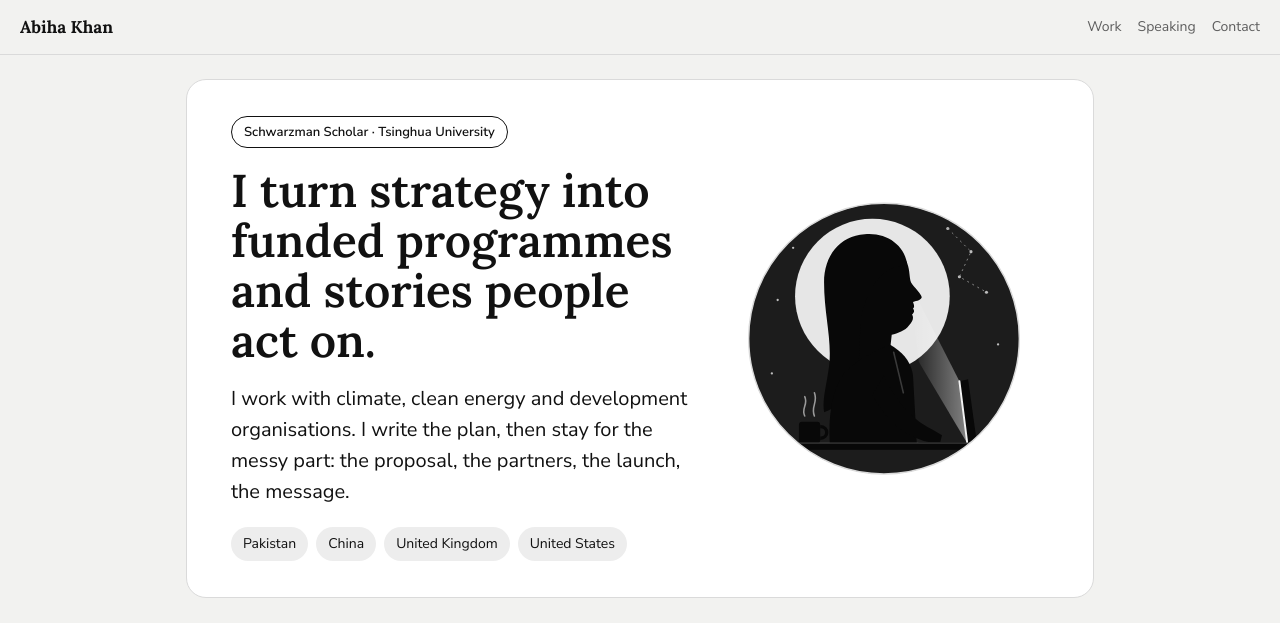
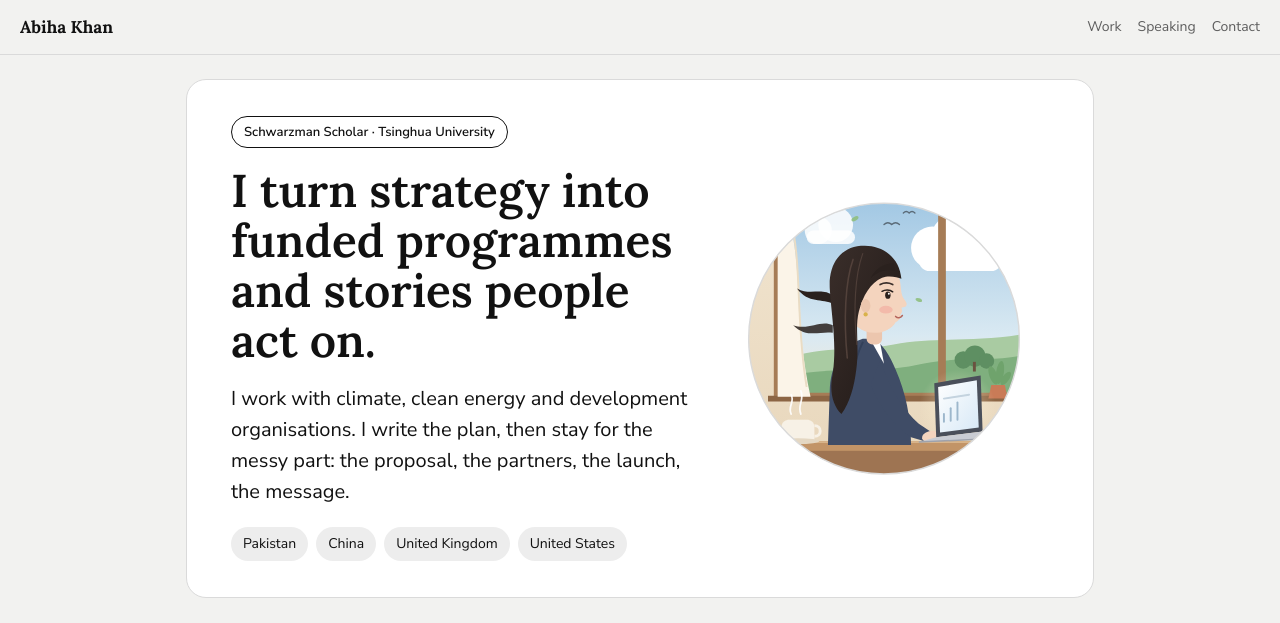
Before and after one commit to abihaofficial/abihaofficial.github.io, a plain HTML site: page index.html in a window 1280 px wide. Shown: the top 623 px of the page. Drawn offline with Linux system fonts and the light colour scheme.

Commit message:
Hero illustration: painterly window scene with laptop

```diff
--- a/index.html
+++ b/index.html
@@ -82,45 +82,68 @@ h3{font-family:var(--serif);font-size:clamp(20px,2.6vw,24px);line-height:1.2;fon
   <h1>I turn strategy into funded programmes and stories people act on.</h1>
   <p class="lead">I work with climate, clean energy and development organisations. I write the plan, then stay for the messy part: the proposal, the partners, the launch, the message.</p>
   <div class="chips"><span class="chip">Pakistan</span><span class="chip">China</span><span class="chip">United Kingdom</span><span class="chip">United States</span></div>
-</div><svg class="sketch" viewBox="0 0 300 380" xmlns="http://www.w3.org/2000/svg" role="img" aria-label="Silhouette of a consultant working on a laptop at night">
+</div><svg class="sketch" viewBox="0 0 300 380" xmlns="http://www.w3.org/2000/svg" role="img" aria-label="Illustration of a consultant working on a laptop by an open window">
   <defs>
     <clipPath id="disc"><circle cx="150" cy="190" r="140"/></clipPath>
-    <linearGradient id="glow" x1="1" y1="0" x2="0" y2="0">
-      <stop offset="0" stop-color="#fff" stop-opacity=".45"/>
-      <stop offset="1" stop-color="#fff" stop-opacity="0"/>
-    </linearGradient>
+    <linearGradient id="sky" x1="0" y1="0" x2="0" y2="1"><stop offset="0" stop-color="#9FC6E3"/><stop offset=".7" stop-color="#D9E9F2"/><stop offset="1" stop-color="#F6EBD9"/></linearGradient>
+    <linearGradient id="wall" x1="0" y1="0" x2="0" y2="1"><stop offset="0" stop-color="#F3E7D3"/><stop offset="1" stop-color="#E6D4B8"/></linearGradient>
+    <linearGradient id="screen" x1="0" y1="0" x2="1" y2="1"><stop offset="0" stop-color="#FFFFFF"/><stop offset="1" stop-color="#D7E8F6"/></linearGradient>
+    <linearGradient id="hair" x1="0" y1="0" x2="1" y2="1"><stop offset="0" stop-color="#3A2E2A"/><stop offset="1" stop-color="#1F1816"/></linearGradient>
+    <radialGradient id="glow" cx=".5" cy=".5" r=".5"><stop offset="0" stop-color="#FFF6D8" stop-opacity=".9"/><stop offset="1" stop-color="#FFF6D8" stop-opacity="0"/></radialGradient>
   </defs>
   <g clip-path="url(#disc)">
-    <rect width="300" height="380" fill="#1C1C1C"/>
-    <circle cx="138" cy="146" r="80" fill="#E6E6E6"/>
-    <circle cx="104" cy="112" r="9" fill="#D6D6D6"/>
-    <circle cx="112" cy="190" r="6" fill="#D6D6D6"/>
-    <g fill="#BDBDBD">
-      <circle cx="216" cy="76" r="1.6"/><circle cx="240" cy="100" r="1.6"/><circle cx="228" cy="126" r="1.6"/><circle cx="256" cy="142" r="1.6"/>
-      <circle cx="40" cy="150" r="1.2"/><circle cx="56" cy="96" r="1.2"/><circle cx="268" cy="196" r="1.2"/><circle cx="34" cy="226" r="1.2"/>
+    <rect width="300" height="380" fill="url(#wall)"/>
+    <rect x="40" y="40" width="250" height="210" fill="url(#sky)"/>
+    <g fill="#FFFFFF">
+      <circle cx="200" cy="96" r="22"/><circle cx="226" cy="88" r="28"/><circle cx="254" cy="100" r="20"/><rect x="186" y="98" width="86" height="22" rx="11"/>
+      <circle cx="82" cy="78" r="14" opacity=".85"/><circle cx="100" cy="72" r="18" opacity=".85"/><rect x="70" y="78" width="50" height="14" rx="7" opacity=".85"/>
     </g>
-    <path d="M216 76 L240 100 L228 126 L256 142" fill="none" stroke="#8A8A8A" stroke-width="1" stroke-dasharray="2 4"/>
-    <path d="M246 46 l2.5 6 6 2.5 -6 2.5 -2.5 6 -2.5 -6 -6 -2.5 6 -2.5z" fill="#E6E6E6"/>
-    <path d="M228 234 L236 298 L186 214 L176 132 Z" fill="url(#glow)"/>
-    <g fill="#080808">
-      <path d="M128 100 C150 90 168 98 174 112 C177 120 176 126 178 132 C182 138 188 143 189 147 C189 150 184 151 180 152 C181 155 182 157 180 159 C182 161 181 163 179 165 C181 168 180 172 176 176 C172 182 164 184 158 186 L156 204 L110 236 L110 100 Z"/>
-      <path d="M174 112 C170 92 152 80 130 82 C104 84 88 104 88 132 C88 168 98 196 92 226 C90 240 86 254 88 266 C102 262 114 248 120 232 C126 214 124 194 126 174 C128 154 136 134 150 122 C160 114 168 116 174 112 Z"/>
-      <path d="M156 196 C170 204 178 214 180 228 L184 300 L94 300 C92 270 96 242 110 224 C122 212 138 204 156 196 Z"/>
-      <path d="M150 228 C160 250 176 272 200 284 L210 290 L208 298 L196 297 C170 291 150 272 138 248 Z"/>
-      <rect x="40" y="298" width="240" height="7"/>
-      <path d="M186 297 L246 297 L246 299 L184 299 Z"/>
-      <path d="M228 234 L236 297 L246 297 L237 232 Z"/>
-      <rect x="62" y="276" width="22" height="22" rx="3"/>
-      <path d="M84 281 C93 281 93 293 84 293" fill="none" stroke="#080808" stroke-width="3.5"/>
-    </g>
-    <path d="M228 234 L236 297" stroke="#F2F2F2" stroke-width="2" stroke-linecap="round"/>
-    <path d="M160 204 L170 246" stroke="#3A3A3A" stroke-width="1.6" stroke-linecap="round"/>
-    <path d="M40 298 L280 298" stroke="#4A4A4A" stroke-width="1"/>
-    <g fill="none" stroke="#9A9A9A" stroke-width="1.6" stroke-linecap="round">
-      <path d="M68 270 C64 262 72 258 68 250"/>
-      <path d="M78 270 C74 260 82 256 78 246"/>
-    </g>
-      </g>
+    <path d="M40 214 C80 196 120 204 160 196 C200 188 240 194 290 186 L290 250 L40 250 Z" fill="#A9CBA2"/>
+    <path d="M40 232 C90 216 140 228 190 216 C230 208 260 214 290 208 L290 250 L40 250 Z" fill="#7FAF7E"/>
+    <g fill="#5E8F62"><circle cx="232" cy="212" r="9"/><circle cx="244" cy="208" r="11"/><circle cx="256" cy="213" r="8"/><rect x="242" y="214" width="3" height="10" fill="#6B5240"/></g>
+    <g fill="none" stroke="#5B6B78" stroke-width="1.4" stroke-linecap="round"><path d="M150 72 q4 -4 8 0 q4 -4 8 0"/><path d="M170 60 q3 -3 6 0 q3 -3 6 0"/></g>
+    <path d="M40 40 L290 40 M40 250 L290 250 M210 40 L210 250 M40 40 L40 250" stroke="#A67C56" stroke-width="8" fill="none"/>
+    <path d="M30 252 L300 252" stroke="#8C6544" stroke-width="6"/>
+    <path d="M258 252 L261 238 L275 238 L278 252 Z" fill="#C97B57"/>
+    <g fill="#6FA36C"><ellipse cx="263" cy="228" rx="4" ry="10" transform="rotate(-20 263 228)"/><ellipse cx="270" cy="225" rx="4" ry="12" transform="rotate(8 270 225)"/><ellipse cx="276" cy="231" rx="3.5" ry="8" transform="rotate(35 276 231)"/></g>
+    <path d="M40 40 C70 90 54 160 74 250 L40 250 Z" fill="#FBF4E8"/>
+    <path d="M52 60 C66 110 58 170 70 240" fill="none" stroke="#EADCC4" stroke-width="2"/>
+    <circle cx="226" cy="262" r="40" fill="url(#glow)" opacity=".6"/>
+    <rect x="20" y="296" width="280" height="12" rx="3" fill="#C29467"/>
+    <rect x="20" y="306" width="280" height="80" fill="#9E7452"/>
+    <path d="M20 297 L300 297" stroke="#D8B48A" stroke-width="2"/>
+    <g fill="#2A211E"><path d="M98 146 C86 136 74 146 60 138 C72 154 86 148 98 154 Z"/><path d="M97 176 C84 170 72 182 56 176 C70 190 84 182 97 184 Z" opacity=".85"/></g>
+    <path d="M128 190 C110 196 96 212 94 240 L92 300 L178 300 C178 272 172 244 162 222 C156 206 148 196 140 190 Z" fill="#3F4C66"/>
+    <path d="M136 191 L150 216 L146 194 Z" fill="#FFFFFF"/>
+    <path d="M128 194 C122 206 118 220 118 236" fill="none" stroke="#33405A" stroke-width="2" stroke-linecap="round"/>
+    <rect x="132" y="172" width="16" height="24" rx="6" fill="#ECC6AE"/>
+    <path d="M118 116 C138 104 160 110 166 128 C168 136 167 142 170 148 C173 152 175 155 172 157 L168 158 C169 161 169 163 167 165 C168 168 166 171 162 173 C158 180 150 184 140 184 C128 184 116 176 112 160 Z" fill="#F4D4BE"/>
+    <path d="M168 128 C166 104 146 92 126 94 C104 96 92 114 94 140 C96 170 102 200 96 232 C94 248 98 260 106 268 C116 254 120 236 122 216 C124 196 120 178 124 162 C128 146 136 132 148 127 C156 124 164 127 168 128 Z" fill="url(#hair)"/>
+    <path d="M160 112 C150 112 140 118 136 128 C144 120 152 118 162 120 Z" fill="#2A211E"/>
+    <path d="M118 108 C110 130 108 170 112 210" fill="none" stroke="#5A4840" stroke-width="1.6" opacity=".8" stroke-linecap="round"/>
+    <path d="M128 102 C120 124 118 160 122 196" fill="none" stroke="#5A4840" stroke-width="1.2" opacity=".7" stroke-linecap="round"/>
+    <ellipse cx="131" cy="156" rx="5" ry="7" fill="#ECC6AE"/>
+    <circle cx="131" cy="165" r="2.2" fill="#D9B24C"/>
+    <path d="M146 134 C150 132 155 132 159 134" fill="none" stroke="#3A2E2A" stroke-width="1.8" stroke-linecap="round"/>
+    <ellipse cx="154" cy="145" rx="2.8" ry="3.8" fill="#2A211E"/>
+    <circle cx="155" cy="143.6" r="1" fill="#fff"/>
+    <path d="M148 141 C151 139 156 139 159 141.5" fill="none" stroke="#2A211E" stroke-width="1.6" stroke-linecap="round"/>
+    <ellipse cx="152" cy="160" rx="7" ry="4" fill="#F2A79C" opacity=".55"/>
+    <path d="M162 167 C164 169 167 169 169 166" fill="none" stroke="#B5655C" stroke-width="1.6" stroke-linecap="round"/>
+    <path d="M146 212 C156 240 168 262 186 278 L198 286 L192 296 L178 292 C160 280 146 262 136 238 Z" fill="#3F4C66"/>
+    <ellipse cx="198" cy="291" rx="9" ry="5.5" fill="#F4D4BE" transform="rotate(-15 198 291)"/>
+    <path d="M202 236 L250 228 L252 286 L204 292 Z" fill="#4A4F5A"/>
+    <path d="M206 240 L246 233 L248 282 L208 287 Z" fill="url(#screen)"/>
+    <g stroke="#9DB7CC" stroke-width="2" stroke-linecap="round"><path d="M212 276 L212 268"/><path d="M219 275 L219 262"/><path d="M226 274 L226 256"/></g>
+    <path d="M212 252 L238 248" stroke="#C4D3DF" stroke-width="2" stroke-linecap="round"/>
+    <path d="M186 297 L204 292 L252 286 L268 293 Z" fill="#C9CCD3"/>
+    <path d="M186 297 L268 293" stroke="#9EA2AC" stroke-width="1.5"/>
+    <path d="M44 296 L44 282 C44 276 48 274 52 274 L70 274 C74 274 78 276 78 282 L78 296 Z" fill="#F7F1E6"/>
+    <path d="M78 280 C86 280 86 291 78 291" fill="none" stroke="#F7F1E6" stroke-width="3"/>
+    <ellipse cx="61" cy="296" rx="22" ry="3" fill="#E4D7C2"/>
+    <path d="M54 268 C50 260 58 256 54 248 M64 268 C60 258 68 254 64 244" fill="none" stroke="#FFFFFF" stroke-width="1.8" stroke-linecap="round" opacity=".9"/>
+    <g fill="#8FBF7F" opacity=".9"><ellipse cx="120" cy="66" rx="4" ry="2" transform="rotate(-30 120 66)"/><ellipse cx="186" cy="150" rx="3.5" ry="1.8" transform="rotate(20 186 150)"/></g>
+  </g>
   <circle cx="150" cy="190" r="140" fill="none" stroke="var(--line)" stroke-width="1.5"/>
 </svg>
 </div></section>
```
